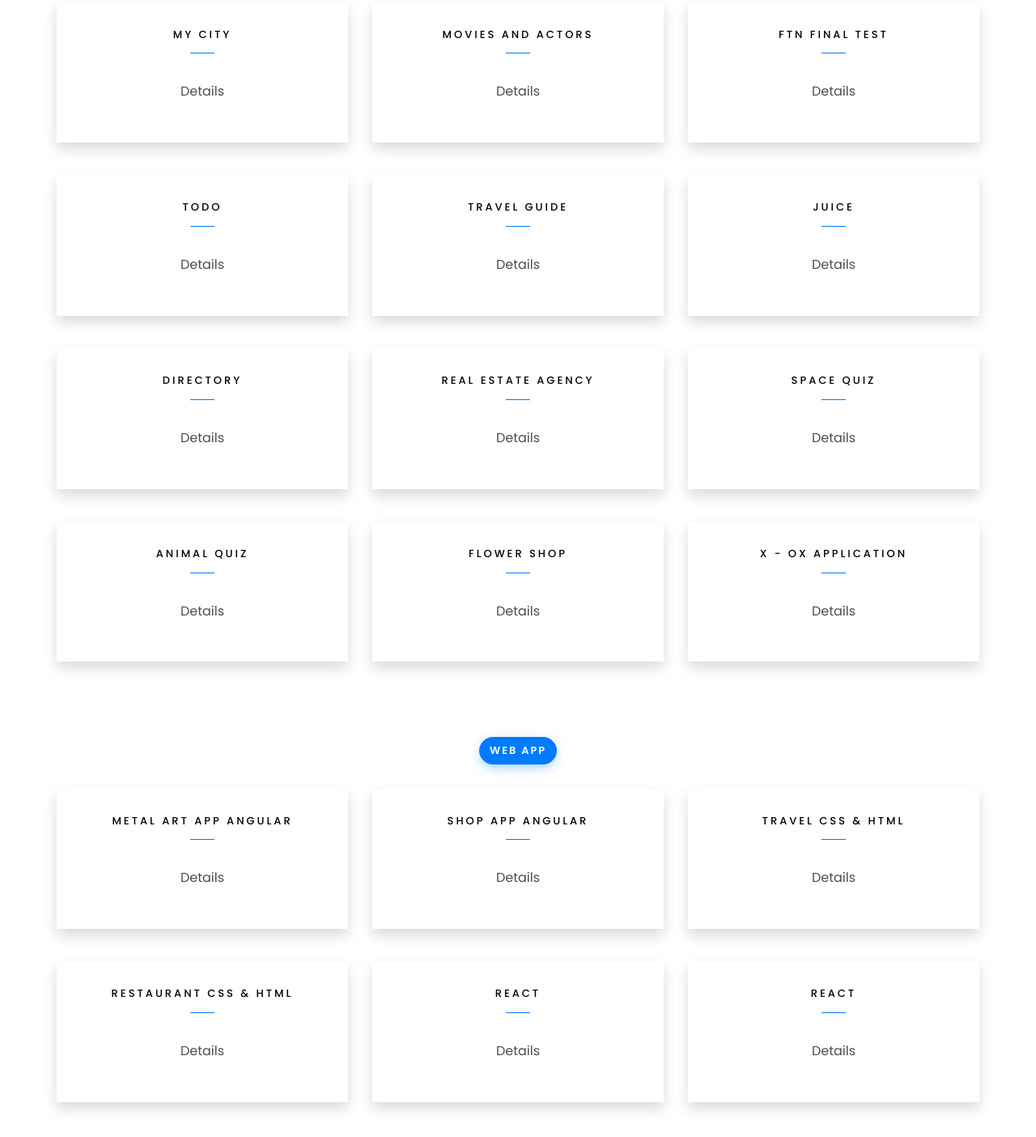
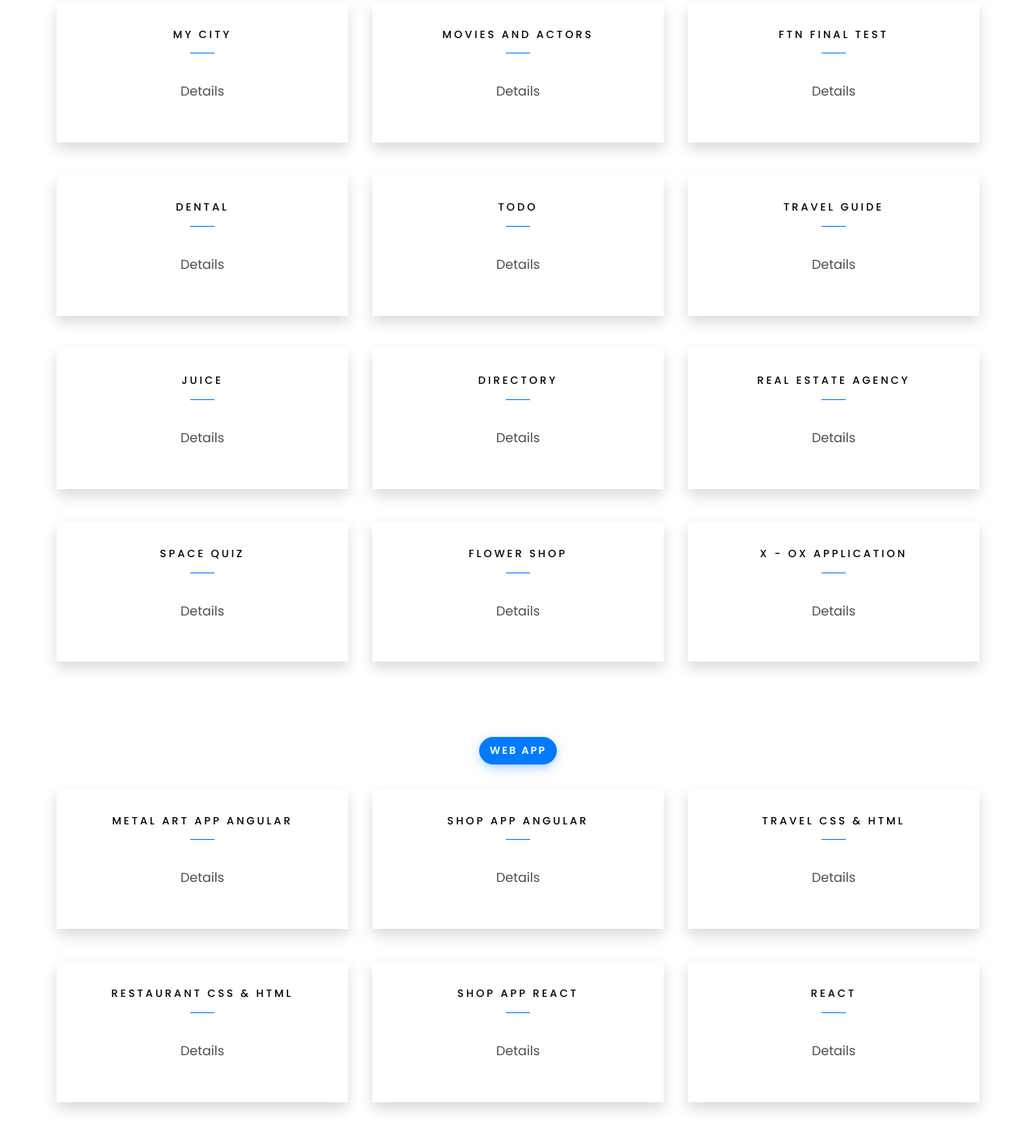
Before and after one commit to adrijanasavic/My_Portfolio, a plain HTML site: page index.html in a window 1280 px wide. Shown: the part 4614-6018 px from the top of the page at 81% size. Drawn offline with Linux system fonts and the light colour scheme; files whose address does not match are found by name.

Commit message:
data modification

```diff
--- a/index.html
+++ b/index.html
@@ -398,6 +398,14 @@
                         </a>
                     </div>
                     <div class="item col-md-4 text-center custom-div" data-item="android">
+                        <a class="services-1 shadow" href="https://github.com/adrijanasavic/Dental_app">
+                            <div class="desc">
+                                <h3 class="mb-5">Dental</h3>
+                                <p>Details</p>
+                            </div>
+                        </a>
+                    </div>
+                    <div class="item col-md-4 text-center custom-div" data-item="android">
                         <a class="services-1 shadow" href="https://github.com/adrijanasavic/TODO">
                             <div class="desc">
                                 <h3 class="mb-5">TODO</h3>
@@ -445,14 +453,14 @@
                             </div>
                         </a>
                     </div>
-                    <div class="item col-md-4 text-center custom-div" data-item="android">
+                    <!--  <div class="item col-md-4 text-center custom-div" data-item="android">
                         <a class="services-1 shadow" href="https://github.com/adrijanasavic/AnimalQuiz">
                             <div class="desc">
                                 <h3 class="mb-5">Animal Quiz</h3>
                                 <p>Details</p>
                             </div>
                         </a>
-                    </div>
+                    </div> -->
                     <div class="item col-md-4 text-center custom-div" data-item="android">
                         <a class="services-1 shadow" href="https://github.com/adrijanasavic/Flower-shop">
                             <div class="desc">
@@ -511,9 +519,9 @@
                         </a>
                     </div>
                     <div class="item col-md-4 text-center custom-div" data-item="web">
-                        <a class="services-1 shadow" href="">
+                        <a class="services-1 shadow" href="https://github.com/adrijanasavic/Shop-App-React">
                             <div class="desc">
-                                <h3 class="mb-5">React</h3>
+                                <h3 class="mb-5">Shop App React</h3>
                                 <p>Details</p>
                             </div>
                         </a>
```
